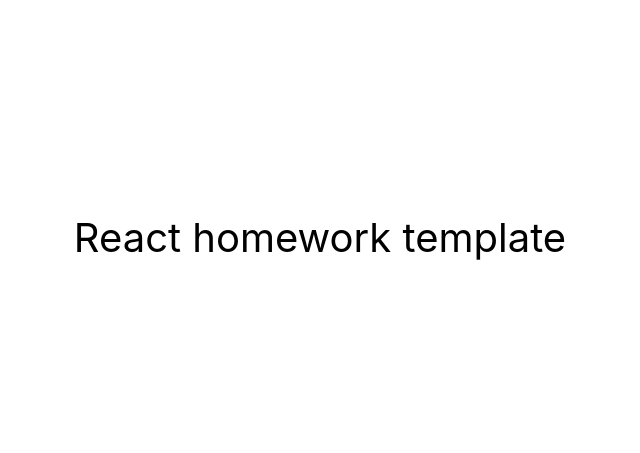
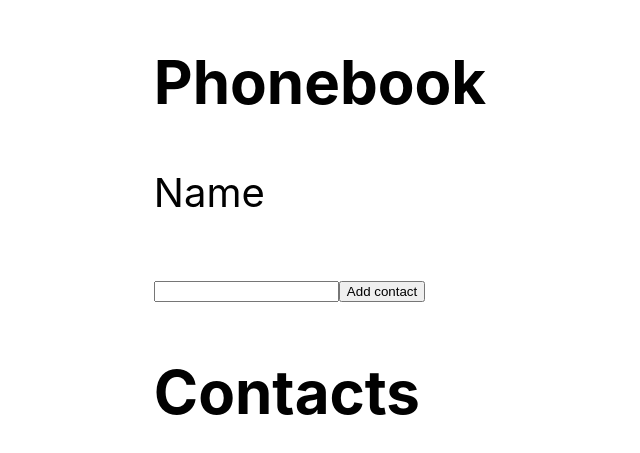
Before and after one commit to izaitseva/goit-react-hw-07-phonebook, a React (Create React App) app: page / in a window 1280 px wide. Shown: the part 163-616 px from the top of the page, without its empty margins (320-960 px from the left). Built offline with nearby package versions, Linux system fonts and the light colour scheme.

Commit message:
id generator

```diff
--- a/src/components/App.jsx
+++ b/src/components/App.jsx
@@ -1,4 +1,16 @@
-export const App = () => {
+import React from "react"
+import { nanoid } from 'nanoid'
+
+import { Phonebook } from "./Phonebook";
+
+export class App extends React.Component {
+
+  formSubmitHandler = data => {
+    console.log(data);
+  }
+
+  render() {
+
     return (
       <div
         style={{
@@ -10,7 +22,8 @@ export const App = () => {
           color: '#010101'
         }}
       >
-      React homework template
+        <Phonebook onSubmit={this.formSubmitHandler}/>
       </div>
     );
+  }
 };
--- /dev/null
+++ b/src/components/Phonebook.jsx
@@ -0,0 +1,54 @@
+import React from "react";
+import { nanoid } from 'nanoid';
+
+export class Phonebook extends React.Component {
+
+    state = {
+        contacts: [],
+        name: ''
+    }
+
+    nameInputId = nanoid();
+
+
+    handleChange = e => {
+        const {name, value} = e.currentTarget;
+
+        this.setState({ [name]: value});
+    }
+
+    handleSubmit = event => {
+        event.preventDefault();
+        this.props.onSubmit(this.state.name);
+        this.reset()
+    }
+
+    reset = () => {
+        this.setState({name: ''})
+    }
+
+    render() {
+        return (
+            <div>
+                <form onSubmit={this.handleSubmit}>
+                    <h2>Phonebook</h2>
+                    <p>Name</p>
+                    <input
+                        type="text"
+                        name="name"
+                        value={this.state.name}
+                        onChange={this.handleChange}
+                        pattern="^[a-zA-Zа-яА-Я]+(([' -][a-zA-Zа-яА-Я ])?[a-zA-Zа-яА-Я]*)*$"
+                        title="Name may contain only letters, apostrophe, dash and spaces. For example Adrian, Jacob Mercer, Charles de Batz de Castelmore d'Artagnan"
+                        required
+                        id={this.nameInputId}
+                    />
+                    <button>Add contact</button>
+                </form>
+                <h2>Contacts</h2>
+            </div>
+
+        )
+    }
+
+}
```
Lines whose indentation alone changed are shown as unchanged.
